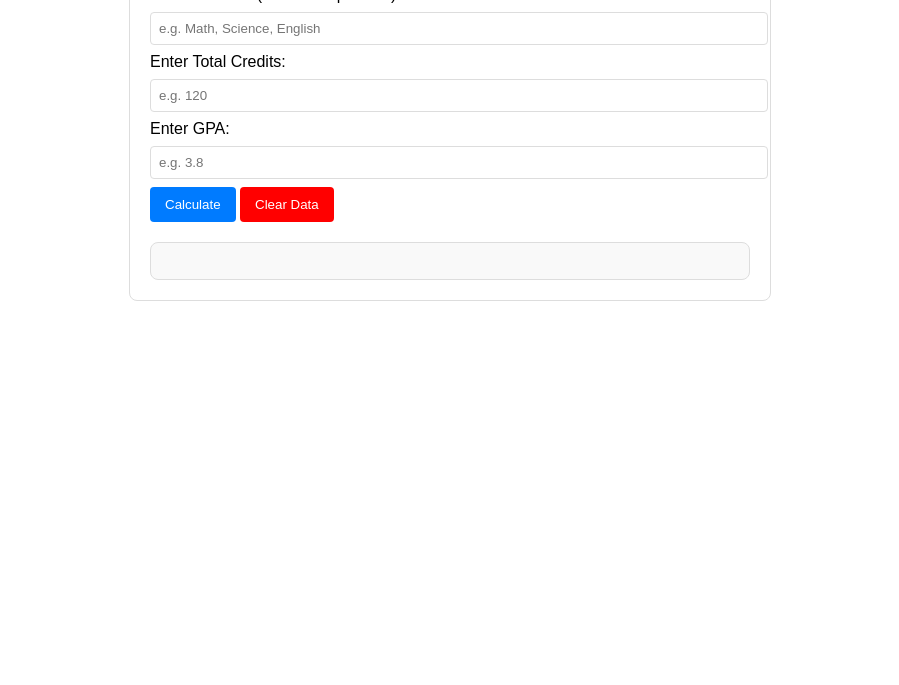
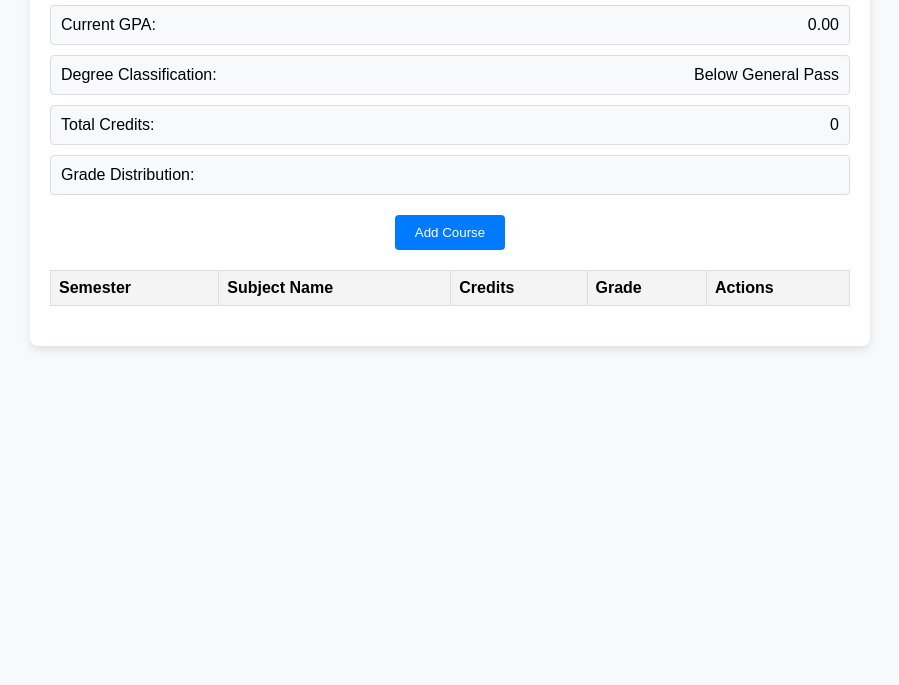
Before and after one commit to binuraShaminda12/UniversityGPACalculator, a plain HTML site: page index.html in a window 1280 px wide. Shown: the part 115-800 px from the top of the page, without its empty margins (190-1089 px from the left). Drawn offline with Linux system fonts and the light colour scheme.

Commit message:
Update index.html

```diff
--- a/index.html
+++ b/index.html
@@ -1,3 +1,4 @@
+
 <!DOCTYPE html>
 <html lang="en">
 <head>
@@ -7,115 +8,197 @@
     <style>
         body {
             font-family: Arial, sans-serif;
-      margin: 20px;
+            background-color: #f8f9fa;
+            margin: 0;
             padding: 0;
         }
+        .container {
+            max-width: 800px;
+            margin: 20px auto;
+            background: white;
+            padding: 20px;
+            border-radius: 8px;
+            box-shadow: 0 4px 8px rgba(0, 0, 0, 0.1);
+        }
         h1 {
+            font-size: 24px;
             text-align: center;
+            margin-bottom: 20px;
         }
-    .container {
-      max-width: 600px;
-      margin: auto;
-      padding: 20px;
-      border: 1px solid #ddd;
-      border-radius: 8px;
+        .info {
+            margin-bottom: 20px;
         }
-    input {
-      width: 100%;
-      padding: 8px;
-      margin: 8px 0;
+        .info .result {
+            display: flex;
+            justify-content: space-between;
+            background-color: #f8f9fa;
+            padding: 10px;
             border: 1px solid #ddd;
             border-radius: 4px;
+            margin-bottom: 10px;
         }
-    button {
-      padding: 10px 15px;
+        table {
+            width: 100%;
+            border-collapse: collapse;
+            margin-bottom: 20px;
+        }
+        th, td {
+            border: 1px solid #ddd;
+            padding: 8px;
+            text-align: left;
+        }
+        th {
+            background-color: #f4f4f4;
+        }
+        .actions button {
+            padding: 6px 12px;
             border: none;
+            border-radius: 4px;
+            background-color: #dc3545;
+            color: white;
+            cursor: pointer;
+        }
+        .actions button:hover {
+            background-color: #c82333;
+        }
+        .add-course {
+            padding: 10px 20px;
             background-color: #007bff;
             color: white;
+            border: none;
+            border-radius: 4px;
             cursor: pointer;
-      border-radius: 4px;
+            display: block;
+            margin: 0 auto 20px;
         }
-    button.clear {
-      background-color: red;
+        .add-course:hover {
+            background-color: #0056b3;
         }
-    .results {
-      margin-top: 20px;
-      padding: 10px;
-      background-color: #f9f9f9;
-      border-radius: 8px;
-      border: 1px solid #ddd;
+        .owner {
+            text-align: left;
+            font-size: 14px;
+            color: gray;
         }
     </style>
 </head>
 <body>
+    <div class="container">
+        <div class="owner">Prepared by: Binura Shaminda</div>
         <h1>University GPA Calculator</h1>
-  <div class="container">
-    <form id="gpa-form">
-      <label for="courses">Enter Courses (comma-separated):</label>
-      <input type="text" id="courses" placeholder="e.g. Math, Science, English">
-
-      <label for="credits">Enter Total Credits:</label>
-      <input type="number" id="credits" placeholder="e.g. 120">
-
-      <label for="gpa">Enter GPA:</label>
-      <input type="number" step="0.01" id="gpa" placeholder="e.g. 3.8">
-    </form>
-    <button id="calculate-btn">Calculate</button>
-    <button class="clear" id="clear-storage-btn">Clear Data</button>
-
-    <div class="results" id="results">
-      <p id="output"></p>
+        <div class="info">
+            <div class="result">
+                <span>Current GPA:</span>
+                <span id="current-gpa">0.00</span>
             </div>
+            <div class="result">
+                <span>Degree Classification:</span>
+                <span id="degree-class">-</span>
+            </div>
+            <div class="result">
+                <span>Total Credits:</span>
+                <span id="total-credits">0</span>
+            </div>
+            <div class="result">
+                <span>Grade Distribution:</span>
+                <div id="grade-distribution"></div>
+            </div>
+        </div>
+        <button class="add-course" onclick="addCourse()">Add Course</button>
+        <table>
+            <thead>
+                <tr>
+                    <th>Semester</th>
+                    <th>Subject Name</th>
+                    <th>Credits</th>
+                    <th>Grade</th>
+                    <th>Actions</th>
+                </tr>
+            </thead>
+            <tbody id="course-list"></tbody>
+        </table>
     </div>
 
     <script>
-    document.addEventListener("DOMContentLoaded", () => {
-      const coursesInput = document.getElementById("courses");
-      const creditsInput = document.getElementById("credits");
-      const gpaInput = document.getElementById("gpa");
-      const results = document.getElementById("output");
-      const form = document.getElementById("gpa-form");
+        const gradePoints = {
+            'A+': 4.0, 'A': 4.0, 'A-': 3.7,
+            'B+': 3.3, 'B': 3.0, 'B-': 2.7,
+            'C+': 2.3, 'C': 2.0, 'C-': 1.7,
+            'D+': 1.3, 'D': 1.0, 'F': 0.0
+        };
 
-      // Load saved data
-      const savedData = JSON.parse(localStorage.getItem("gpaCalculatorData")) || {};
-      if (savedData.courses) coursesInput.value = savedData.courses;
-      if (savedData.credits) creditsInput.value = savedData.credits;
-      if (savedData.gpa) gpaInput.value = savedData.gpa;
+        // Load courses from local storage or initialize empty
+        let courses = JSON.parse(localStorage.getItem('gpaCourses')) || [];
 
-      // Save data to local storage
-      form.addEventListener("input", () => {
-        const dataToSave = {
-          courses: coursesInput.value,
-          credits: creditsInput.value,
-          gpa: gpaInput.value,
-        };
-        localStorage.setItem("gpaCalculatorData", JSON.stringify(dataToSave));
-      });
-
-      // Calculate button logic
-      document.getElementById("calculate-btn").addEventListener("click", () => {
-        const gpa = parseFloat(gpaInput.value);
-        const credits = parseInt(creditsInput.value, 10);
-
-        if (isNaN(gpa) || isNaN(credits) || gpa <= 0 || credits <= 0) {
-          results.innerText = "Please enter valid GPA and credits!";
-          return;
+        function saveCoursesToLocalStorage() {
+            localStorage.setItem('gpaCourses', JSON.stringify(courses));
         }
 
-        // Display result
-        const message = `For courses: ${coursesInput.value}, Total Credits: ${credits}, your GPA is: ${gpa.toFixed(2)}`;
-        results.innerText = message;
-      });
+        function renderCourseRow(course, index) {
+            return `
+                <tr>
+                    <td><input type="number" value="${course.semester}" min="1" onchange="updateCourse(${index}, 'semester', this.value)" /></td>
+                    <td><input type="text" value="${course.name}" placeholder="Subject name" onchange="updateCourse(${index}, 'name', this.value)" /></td>
+                    <td><input type="number" value="${course.credits}" min="1" onchange="updateCourse(${index}, 'credits', this.value)" /></td>
+                    <td>
+                        <select onchange="updateCourse(${index}, 'grade', this.value)">
+                            ${Object.keys(gradePoints).map(grade => `<option value="${grade}" ${grade === course.grade ? 'selected' : ''}>${grade}</option>`).join('')}
+                        </select>
+                    </td>
+                    <td class="actions"><button onclick="removeCourse(${index})">Remove</button></td>
+                </tr>
+            `;
+        }
 
-      // Clear button logic
-      document.getElementById("clear-storage-btn").addEventListener("click", () => {
-        localStorage.removeItem("gpaCalculatorData");
-        coursesInput.value = "";
-        creditsInput.value = "";
-        gpaInput.value = "";
-        results.innerText = "Data cleared!";
-      });
-    });
+        function updateDisplay() {
+            const tableBody = document.getElementById('course-list');
+            tableBody.innerHTML = courses.map((course, index) => renderCourseRow(course, index)).join('');
+            document.getElementById('current-gpa').textContent = calculateGPA();
+            document.getElementById('degree-class').textContent = determineClass();
+            document.getElementById('total-credits').textContent = courses.reduce((sum, course) => sum + parseFloat(course.credits), 0);
+            updateGradeDistribution();
+            saveCoursesToLocalStorage(); // Save data to local storage
+        }
+
+        function addCourse() {
+            courses.unshift({ semester: 1, name: '', credits: 3, grade: 'A' });
+            updateDisplay();
+        }
+
+        function removeCourse(index) {
+            courses.splice(index, 1);
+            updateDisplay();
+        }
+
+        function updateCourse(index, field, value) {
+            courses[index][field] = field === 'credits' || field === 'semester' ? parseFloat(value) : value;
+            updateDisplay();
+        }
+
+        function calculateGPA() {
+            const totalCredits = courses.reduce((sum, course) => sum + parseFloat(course.credits), 0);
+            const totalPoints = courses.reduce((sum, course) => sum + (parseFloat(course.credits) * gradePoints[course.grade]), 0);
+            return totalCredits ? (totalPoints / totalCredits).toFixed(2) : '0.00';
+        }
+
+        function determineClass() {
+            const gpa = parseFloat(calculateGPA());
+            if (gpa >= 3.7) return 'First Class';
+            if (gpa >= 3.3) return 'Second Upper';
+            if (gpa >= 3.0) return 'Second Lower';
+            if (gpa >= 2.0) return 'General Pass';
+            return 'Below General Pass';
+        }
+
+        function updateGradeDistribution() {
+            const gradeDist = courses.reduce((dist, course) => {
+                dist[course.grade] = (dist[course.grade] || 0) + 1;
+                return dist;
+            }, {});
+            document.getElementById('grade-distribution').innerHTML = Object.entries(gradeDist)
+                .map(([grade, count]) => `<div>${grade}: ${count}</div>`).join('');
+        }
+
+        updateDisplay(); // Render on page load
     </script>
 </body>
 </html>
```
Lines whose indentation alone changed are shown as unchanged.
